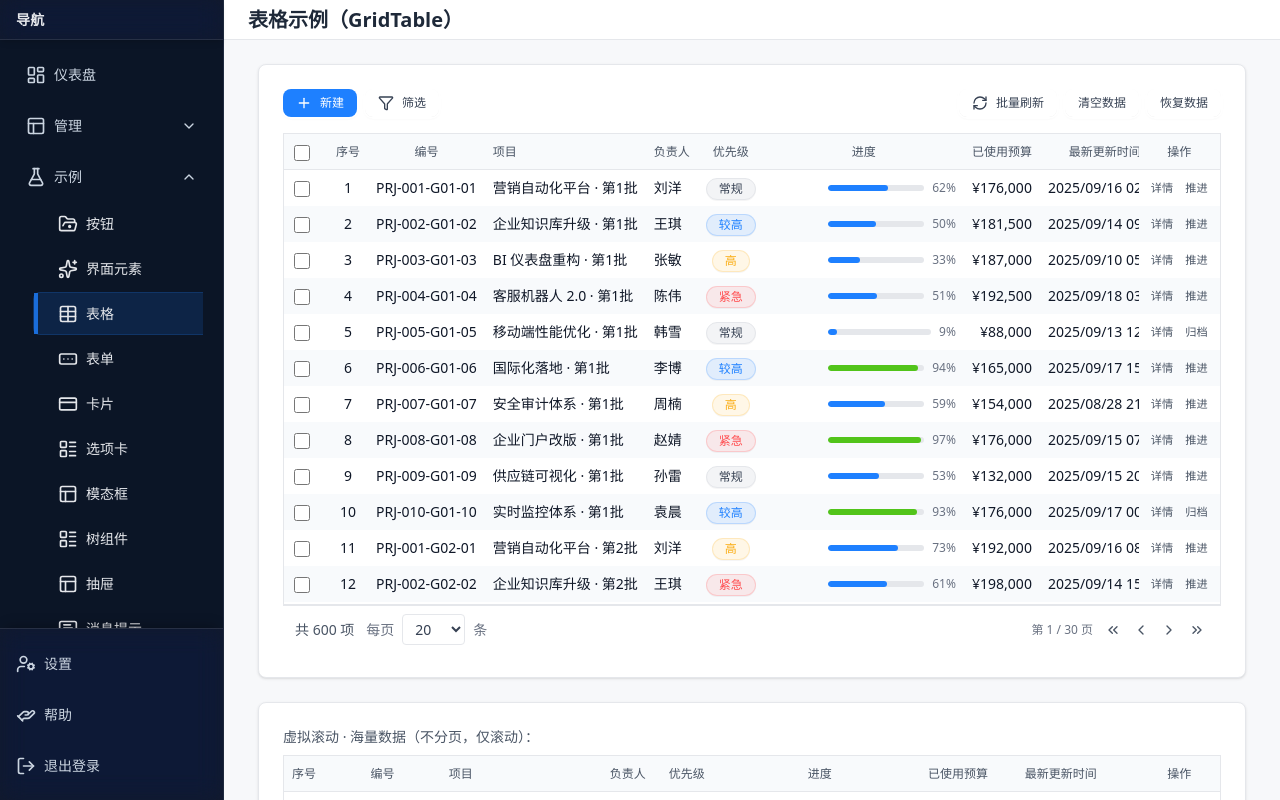
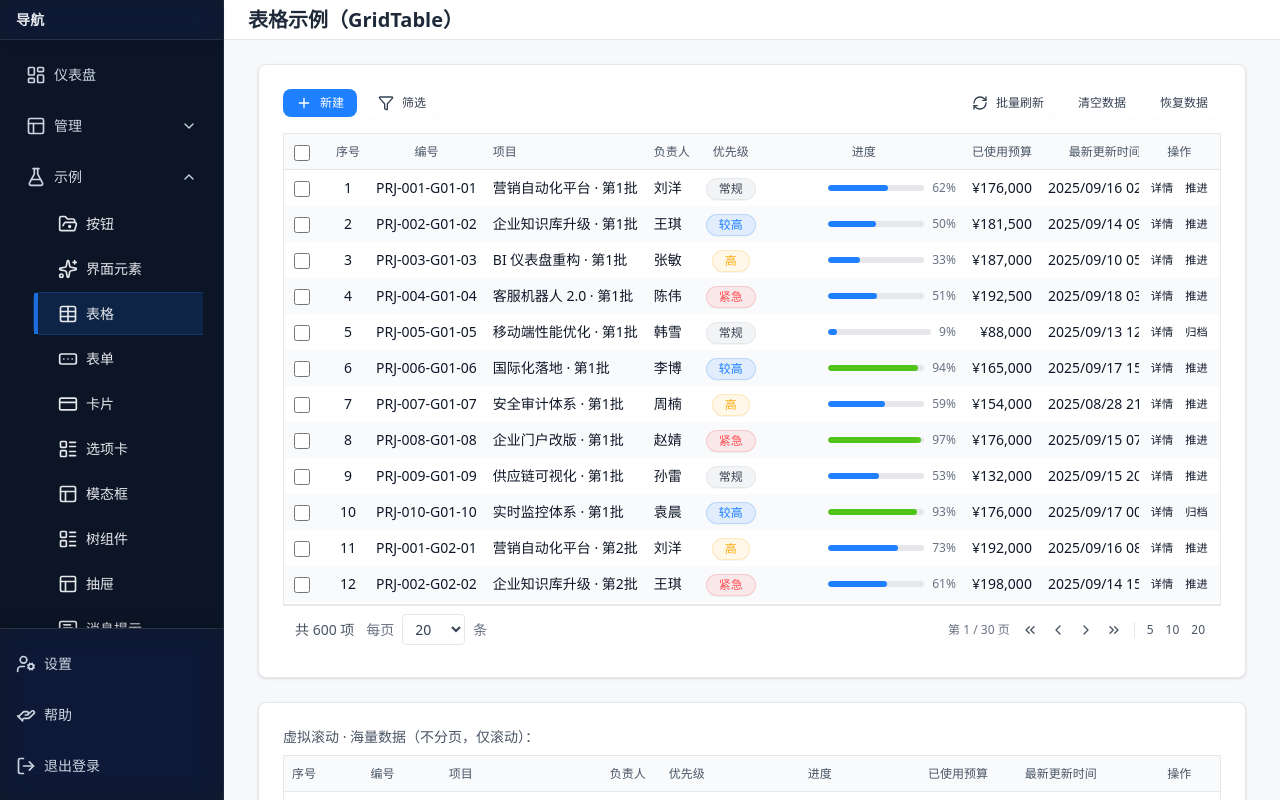
Before and after one commit to zhoumingxuan/sass-ui, a Next.js app: page /demo/table in a window 1280 px wide. Built offline with nearby package versions, Linux system fonts and the light colour scheme.

Commit message:
表格控件修改

```diff
--- a/src/components/GridTable.tsx
+++ b/src/components/GridTable.tsx
@@ -7,13 +7,16 @@ import type {
 } from 'react';
 import { useCallback, useEffect, useMemo, useRef, useState } from 'react';
 import { Checkbox } from './Checkbox';
+
 import {
   FileQuestion,
   ChevronLeft,
   ChevronRight,
   ChevronsLeft,
   ChevronsRight,
+  Loader2,              // ← 新增：用作加载中的图标
 } from 'lucide-react';
+
 import ActionLink from './ActionLink';
 
 type FixedSide = 'left' | 'right';
@@ -637,6 +640,7 @@ export default function GridTable<T extends Record<string, unknown>>({
                   <div className="flex items-center justify-center space-x-1" data-table-row-trigger="ignore">
                     {acts.map((a) => (
                       <ActionLink
+                        emphasized
                         key={a.key}
                         onClick={(e) => {
                           e.stopPropagation();
@@ -695,17 +699,14 @@ export default function GridTable<T extends Record<string, unknown>>({
   // === 轻量加载态：半透明遮罩 + 中心旋转指示器（顶层兄弟，覆盖满容器） ===
   const LoadingOverlay = ({ text }: { text?: ReactNode }) => (
     <div
-      className="absolute inset-0 z-[200] flex items-center justify-center"
+      className="absolute left-0 right-0 bottom-0 top-0 z-[200] flex items-center justify-center"
       role="status"
       aria-live="polite"
       aria-busy="true"
     >
       <div className="absolute inset-0 bg-white/60 backdrop-blur-[1px]" />
-      <div className="relative flex items-center gap-3 rounded-md bg-white/90 px-3 py-2 text-sm text-gray-600 shadow-sm">
-        <svg className="h-4 w-4 animate-spin text-gray-400" viewBox="0 0 24 24" fill="none" aria-hidden>
-          <circle cx="12" cy="12" r="9" stroke="currentColor" strokeWidth="3" opacity="0.25" />
-          <path d="M21 12a9 9 0 00-9-9" stroke="currentColor" strokeWidth="3" strokeLinecap="round" />
-        </svg>
+      <div className="relative flex items-center gap-3 bg-white/90 px-3 py-2 text-sm text-gray-600 shadow-sm">
+        <Loader2 className="h-4 w-4 animate-spin text-gray-400" aria-hidden />
         <span>{text ?? '加载中…'}</span>
       </div>
     </div>
@@ -726,6 +727,8 @@ export default function GridTable<T extends Record<string, unknown>>({
     const atLast = current >= totalPages;
 
     const jump = (p: number) => onPageChange?.(Math.min(Math.max(1, p), totalPages));
+    // 轻度跳转锚点：5 / 10 / 20（仅当在范围内时显示）
+    const landmarks = [5, 10, 20].filter((p) => p > 1 && p < totalPages);
 
     return (
       <div className="flex w-full items-center justify-between border-t border-gray-200 bg-white px-3 py-2 text-sm text-gray-600 select-none">
@@ -763,6 +766,21 @@ export default function GridTable<T extends Record<string, unknown>>({
                         <ActionLink onClick={() => jump(totalPages)} disabled={atLast} aria-label="末页 (Alt+End)">
                             <ChevronsRight className="h-4 w-4" />
                         </ActionLink>
+
+                        {/* 轻度跳转锚点：5/10/20 页（存在即显） */}
+                        {landmarks.length > 0 && <span className="mx-1 h-4 w-px bg-gray-200" aria-hidden />} {/* 细分隔线 */}
+                        {landmarks.map((p) => (
+                            <ActionLink
+                                key={p}
+                                onClick={() => jump(p)}
+                                disabled={p === current}
+                                className="text-[12px] leading-none"
+                                aria-label={`跳到第 ${p} 页`}
+                            >
+                                {p}
+                            </ActionLink>
+                        ))}
+
                     </div>
                 </div>
             </div>
```
Lines whose indentation alone changed are shown as unchanged.
